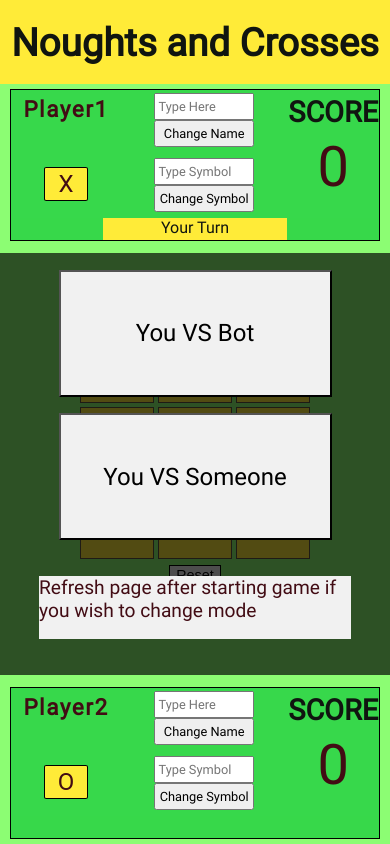
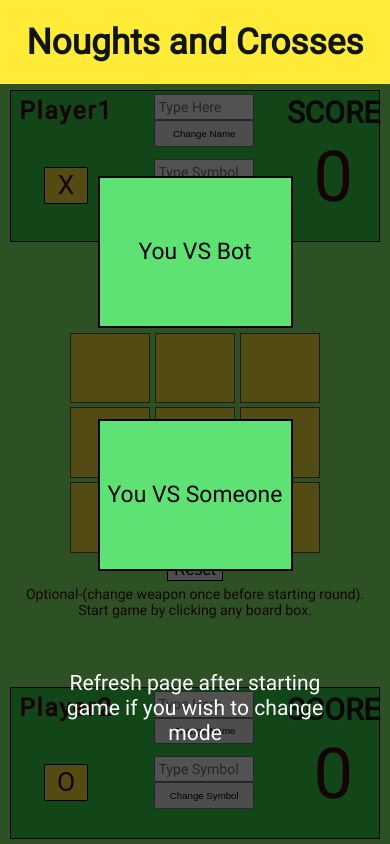
Before and after one commit to ikhlaas-kapadia/Noughts-And-Crosses, a React (Create React App) app: page / in a window 390 px wide. Built offline with nearby package versions, Linux system fonts and the light colour scheme.

Commit message:
Add media queries and add styling for starting screen fade

```diff
--- a/src/App.css
+++ b/src/App.css
@@ -1,7 +1,10 @@
 * {
   box-sizing: border-box;
 }
-App {
+html {
+  font-size: 1em;
+}
+.App {
   display: flex;
   flex-direction: column;
   width: 100vw;
@@ -19,15 +22,16 @@ header {
   flex-direction: column;
   align-items: center;
   justify-content: center;
-  font-size: 1.2em;
+  font-size: 1rem;
   color: #101510;
 }
 .Mode-Btns-Hidden {
   display: none;
 }
+
 .Mode-Btns {
   position: absolute;
-  height: 50%;
+  height: 90%;
   width: 100%;
   margin: 0 auto;
   display: flex;
@@ -37,18 +41,29 @@ header {
   background-color: rgba(0, 0, 0, 0.678);
 }
 .Mode-Btns p {
+  margin: 0;
   width: 80%;
-  height: 15%;
   font-size: 1.2rem;
   font-family: inherit;
-  background-color: #f1f1f1;
+  color: white;
+  padding: 2%;
+  text-align: center;
+
+  min-height: fit-content;
 }
 .Mode-Btns button {
-  width: 70%;
-  height: 30%;
-  font-size: 1.5rem;
+  border: 2px solid black;
+  width: 50%;
+  height: 20%;
+  font-size: 1.3rem;
   font-family: inherit;
-  background-color: #f1f1f1;
+  background-color: #5de273;
+}
+.Mode-Btns button:hover {
+  cursor: pointer;
+}
+.Mode-Select {
+  font-size: 4rem;
 }
 
 section {
@@ -152,8 +167,8 @@ section {
   font-size: 0.8rem;
 }
 .Change-Button {
-  font-family: inherit;
-  font-size: 0.8rem;
+  /* font-family: inherit; */
+  font-size: 0.55rem;
   padding: 0;
   width: 60%;
   height: 45%;
@@ -177,32 +192,27 @@ section {
 }
 
 .Score-Container {
-  /* border: 1px solid pink; */
   display: flex;
   flex-direction: column;
   width: 25%;
   align-items: center;
-  /* justify-content: center; */
+  justify-content: center;
 }
 .Score-Container h3 {
-  /* border: 1px solid red; */
   padding-top: 5%;
   height: 50%;
   width: 100%;
   margin: 0;
   text-align: center;
-  /* margin-top: 0.2em; */
-  font-size: 1.8rem;
+  font-size: 1.7rem;
   color: #101510;
 }
 .Score {
-  /* border: 1px solid red; */
   display: inline-block;
   text-align: center;
-  font-size: 3.5rem;
-  height: 100%;
+  font-size: 4rem;
+  height: fit-content;
   width: 100%;
-  /* margin: 0; */
 }
 
 .Turn-Box {
@@ -260,7 +270,7 @@ section {
 }
 
 .Drop-Down {
-  font-size: 1rem;
+  font-size: 0.9rem;
   font-family: inherit;
   height: fit-content;
 }
@@ -269,15 +279,12 @@ section {
 }
 
 .Board {
-  /* border: 1px solid red; */
   display: grid;
-  /* min-width: 70%; */
   grid-gap: 2%;
   font-size: 1rem;
-  /* max-height: 100%; */
   justify-content: center;
-  height: 180px;
-  width: 180px;
+  height: 225px;
+  width: 240px;
 }
 .Board-9 {
   grid-template-columns: repeat(3, 1fr);
@@ -331,14 +338,15 @@ section {
   background-color: #15ff31;
   transform: rotate(360deg);
   transition: transform 1s;
-  animation: blinker 1s;
-  animation-iteration-count: 4;
 }
 
 .Reset-Btn {
   border: 1px solid black;
   font-size: 0.9rem;
   margin: 0.35rem;
+}
+.Reset-Btn:hover {
+  cursor: pointer;
 }
 
 .Box-Content {
@@ -373,30 +381,54 @@ section {
   }
 }
 .Win-Message {
-  background-color: blanchedalmond;
+  background-color: #f6f9f7;
   padding-top: 2%;
   font-size: 1.5rem;
-  animation: blinker 1s;
+  animation: blinker 0.6s;
   animation-iteration-count: 4;
 }
 .No-Message {
   color: transparent;
 }
 
-/* @media only screen and (min-width: 421px) {
+@media only screen and (min-width: 320px) and (max-height: 568px) {
   .Board {
-    width: 55%;
-  }
-} */
-@media only screen and (min-width: 350px) {
-  .Board {
-    width: 230px;
-    height: 230px;
+    height: 190px;
+    width: 210px;
   }
 }
+@media only screen and (min-width: 421px) and (max-height: 568px) {
+  .Board {
+    width: 200px;
+    height: 190px;
+  }
+}
+@media only screen and (min-width: 375px) and (max-height: 812px) {
+  html {
+    font-size: 1.2em;
+  }
+  .Board {
+    width: 250px;
+    height: 250px;
+  }
+}
+@media only screen and (min-width: 375px) {
+  html {
+    font-size: 1.1em;
+  }
+  .Board {
+    width: 250px;
+    height: 220px;
+  }
+}
+
 @media only screen and (min-width: 411px) {
   html {
     font-size: 1.1em;
+  }
+  .Board {
+    width: 290px;
+    height: 230px;
   }
 }
 
@@ -413,8 +445,12 @@ section {
     height: 85vh;
   }
 
-  /* —— Player Panels —> */
-
+  .Mode-Btns button:hover {
+    cursor: pointer;
+  }
+  .Mode-Select {
+    font-size: 4rem;
+  }
   .Player-Box {
     margin: 0;
     display: flex;
@@ -540,6 +576,15 @@ section {
     width: 390px;
   }
 }
+@media only screen and (min-width: 768px) and (min-height: 1024px) {
+  html {
+    font-size: 1.7em;
+  }
+  .Board {
+    height: 410px;
+  }
+}
+
 @media only screen and (min-width: 900px) {
   html {
     font-size: 1.4em;
@@ -549,3 +594,17 @@ section {
     height: 350px;
   }
 }
+@media only screen and (min-width: 1024px) {
+  html {
+    font-size: 1.6em;
+  }
+}
+@media only screen and (min-width: 1024px) and (max-height: 1366px) {
+  html {
+    font-size: 2.3em;
+  }
+  .Board {
+    height: 500px;
+    width: 500px;
+  }
+}
```
